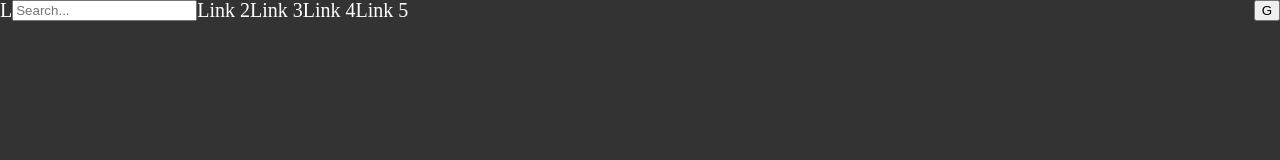
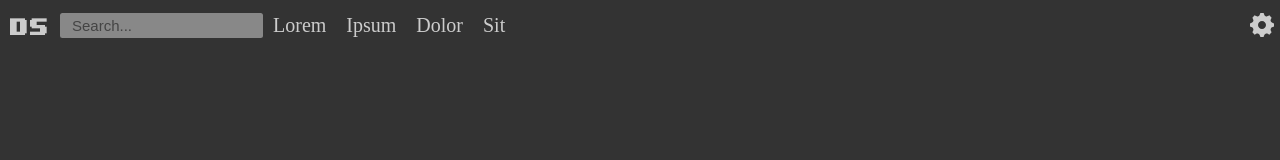
Before and after one commit to dustinsnoap/sidebar-settings, a plain HTML site: page index.html in a window 1280 px wide. Drawn offline with Linux system fonts and the light colour scheme.

Commit message:
Updated nav Added font 8bit

```diff
--- a/index.html
+++ b/index.html
@@ -10,14 +10,20 @@
             <div class="content">
                 <header>
                     <nav class="nav">
-                        <a class="nav__link nav__logo" href="#">L</a>
-                        <input class="nav__search nav__txt" type="textbox" id="search" placeholder="Search..."/>
-                        <a class="nav__link" href="#">Link 2</a>
-                        <a class="nav__link" href="#">Link 3</a>
-                        <a class="nav__link" href="#">Link 4</a>
-                        <a class="nav__link" href="#">Link 5</a>
+                        <a class="nav__link nav__logo" href="#">DS</a>
+                        <label>
+                            <input class="nav__search nav__txt" type="textbox" id="search" placeholder="Search..."/>
+                        </label>
+                        <a class="nav__link" href="#">Lorem</a>
+                        <a class="nav__link" href="#">Ipsum</a>
+                        <a class="nav__link" href="#">Dolor</a>
+                        <a class="nav__link" href="#">Sit</a>
                         <span class="nav__buffer"></span>
-                        <input class="nav__settings nav__btn" type="button" id="sidebar_show" value="G"/>
+                        <button class="nav__settings nav__btn" type="button" id="sidebar_show">
+                            <svg width="24" height="24" viewBox="0 0 24 24">
+                                <path d="M24 13.616v-3.232c-1.651-.587-2.694-.752-3.219-2.019v-.001c-.527-1.271.1-2.134.847-3.707l-2.285-2.285c-1.561.742-2.433 1.375-3.707.847h-.001c-1.269-.526-1.435-1.576-2.019-3.219h-3.232c-.582 1.635-.749 2.692-2.019 3.219h-.001c-1.271.528-2.132-.098-3.707-.847l-2.285 2.285c.745 1.568 1.375 2.434.847 3.707-.527 1.271-1.584 1.438-3.219 2.02v3.232c1.632.58 2.692.749 3.219 2.019.53 1.282-.114 2.166-.847 3.707l2.285 2.286c1.562-.743 2.434-1.375 3.707-.847h.001c1.27.526 1.436 1.579 2.019 3.219h3.232c.582-1.636.75-2.69 2.027-3.222h.001c1.262-.524 2.12.101 3.698.851l2.285-2.286c-.744-1.563-1.375-2.433-.848-3.706.527-1.271 1.588-1.44 3.221-2.021zm-12 2.384c-2.209 0-4-1.791-4-4s1.791-4 4-4 4 1.791 4 4-1.791 4-4 4z"/>
+                            </svg>
+                        </button>
                     </nav>
                 </header><!--header-->
                 <section id="main">
--- a/scripts/settings.js
+++ b/scripts/settings.js
@@ -17,4 +17,7 @@ function show_sidebar() {
 function startListeners() {
     document.getElementById("sidebar_show").addEventListener("click",show_sidebar);
     document.getElementById("main").addEventListener("click",hide_sidebar);
+    document.getElementById("main").addEventListener("keyup",function(el){
+        if(el.keyCode == 27) hide_sidebar();
+    });
 }
--- a/style/main.css
+++ b/style/main.css
@@ -1,3 +1,8 @@
+@font-face {
+	font-family: '8bit';
+	src: url('../fonts/8bit.TTF');
+}
+
 body {
     background-color: #333;
     overflow-x: hidden;
@@ -20,14 +25,49 @@ body {
 }
 .nav {
     display: flex;
+    align-items: center;
+    color: #ccc;
+    height: 5rem;
 }
 .nav__buffer {
     flex: 1;
 }
+.nav__search {
+    height: 2.5rem;
+    border: 0;
+    background-color: #888;
+    border-radius: 2.5px;
+    text-indent: 1rem;
+    font-size: 1.5rem;
+    outline: none;
+    transition: background-color .42s ease-in-out;
+}
+.nav__search::placeholder {
+    color: rgba(0,0,0,.5);
+}
+.nav__search:focus {
+    background-color: #ccc;
+}
 .nav__link {
     text-decoration: none;
+    color: inherit;
+    font-size: 2rem;
+    padding: 0 1rem;
+}
+.nav__link:hover {
     color: #fff;
+}
+.nav__logo {
+    font-family: "8bit";
     font-size: 2rem;
+}
+.nav__btn {
+    background-color: transparent;
+    border: 0;
+    outline: none;
+}
+.nav__btn > svg {
+    fill: #ccc;
 }
 .sidebar__summary {
     display: flex;
```
Also changed, not shown: fonts/8bit.TTF (added).
